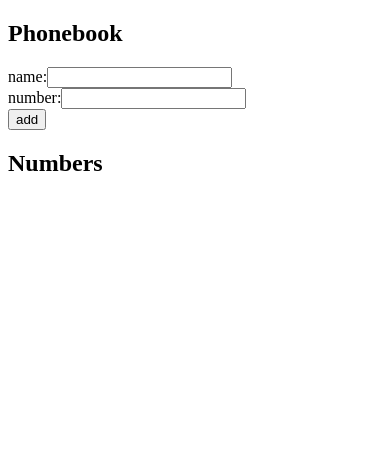
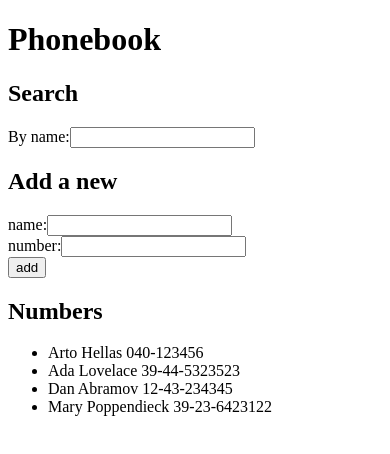
Before and after one commit to vmolero/fullstackopen, a React (Create React App) app in the folder part2/phonebook/: page / in a window 390 px wide. Shown: the top 454 px of the page. Built offline with nearby package versions, Linux system fonts and the light colour scheme.

Commit message:
phonebook step4

```diff
--- a/part2/phonebook/src/App.js
+++ b/part2/phonebook/src/App.js
@@ -1,9 +1,15 @@
 import React, { useState } from "react";
 
 const App = () => {
-  const [persons, setPersons] = useState([]);
+  const [persons, setPersons] = useState([
+    { id: 1, name: "Arto Hellas", number: "040-123456" },
+    { id: 2, name: "Ada Lovelace", number: "39-44-5323523" },
+    { id: 3, name: "Dan Abramov", number: "12-43-234345" },
+    { id: 4, name: "Mary Poppendieck", number: "39-23-6423122" }
+  ]);
   const [newName, setNewName] = useState("");
   const [newNumber, setNewNumber] = useState("");
+  const [newFilter, setNewFilter] = useState("");
 
   const handleNameChange = event => {
     setNewName(event.target.value);
@@ -11,6 +17,10 @@ const App = () => {
 
   const handleNumberChange = event => {
     setNewNumber(event.target.value);
+  };
+
+  const handleFilterChange = event => {
+    setNewFilter(event.target.value);
   };
 
   const addPerson = event => {
@@ -23,7 +33,7 @@ const App = () => {
     const personObject = {
       name: newName,
       number: newNumber,
-      id: persons.length
+      id: persons.length + 1
     };
 
     setPersons(persons.concat(personObject));
@@ -31,17 +41,27 @@ const App = () => {
     setNewNumber("");
   };
 
-  const listing = persons.map(person => {
-    return (
-      <li key="person.id">
-        {person.name} {person.number}
-      </li>
-    );
-  });
+  const listing = persons
+    .filter(person => {
+      return person.name.toLowerCase().indexOf(newFilter.toLowerCase()) > -1;
+    })
+    .map(person => {
+      return (
+        <li key={person.id}>
+          {person.name} {person.number}
+        </li>
+      );
+    });
 
   return (
     <div>
-      <h2>Phonebook</h2>
+      <h1>Phonebook</h1>
+      <h2>Search</h2>
+      <div>
+        By name:
+        <input type="text" value={newFilter} onChange={handleFilterChange} />
+      </div>
+      <h2>Add a new</h2>
       <form onSubmit={addPerson}>
         <div>
           name:
```
